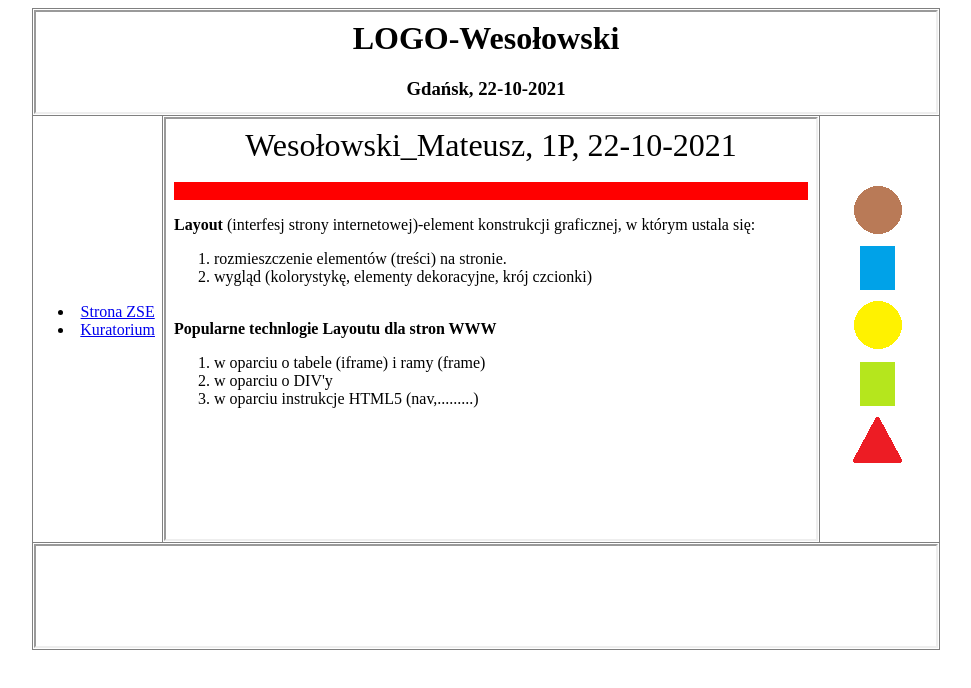
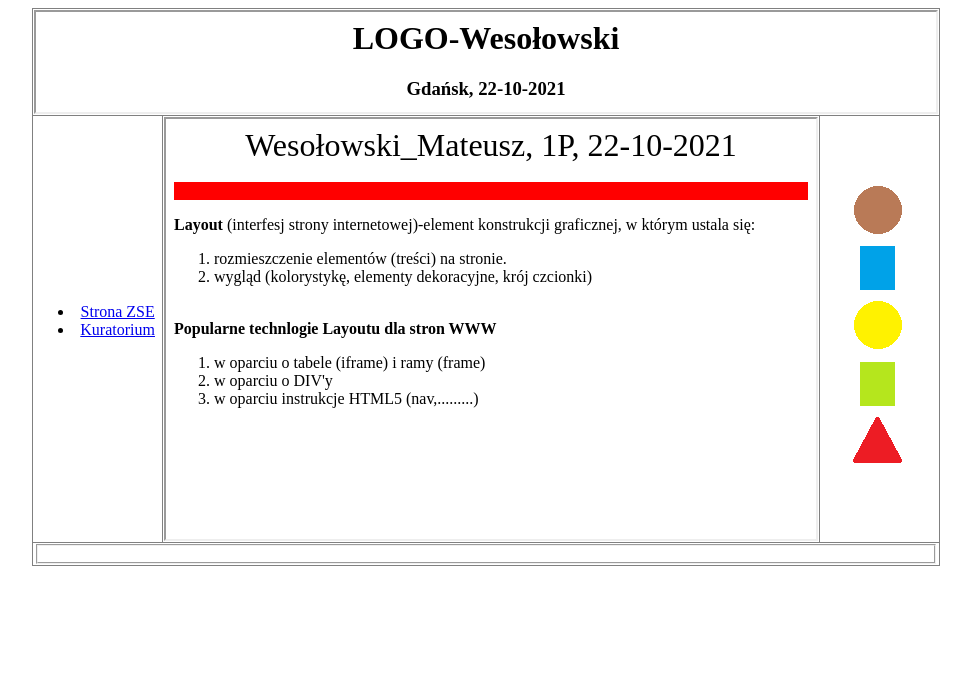
Before and after one commit to XXusernameXX1234/zadanie1, a plain HTML site: page iframe.html in a window 1280 px wide. Shown: the whole page, without its empty margins (154-1125 px from the left). Drawn offline with Linux system fonts and the light colour scheme.

Commit message:
Update iframe.html

```diff
--- a/iframe.html
+++ b/iframe.html
@@ -44,7 +44,7 @@
 				<!---->
 				<tr>
 					<td colspan="3">
-					<center><iframe scrolling="no" width=900 height=100 name="obszar_stopka" src="stopka_mateusz_wesolowski.html" border="0"></iframe><center>
+					<center><fieldset><script type = "text/javascript" src = "//www.deszczowce.pl/licznik/licznik.php?id=120097409"></script></fieldset><center>
 					</td>
 				</tr>
 				<!---->
```
